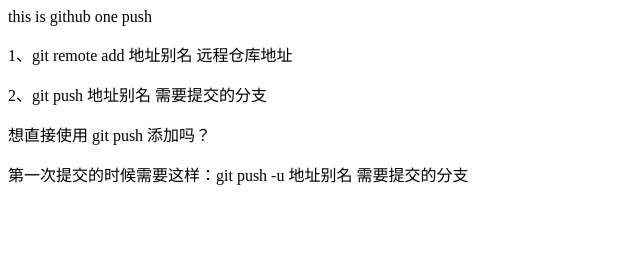
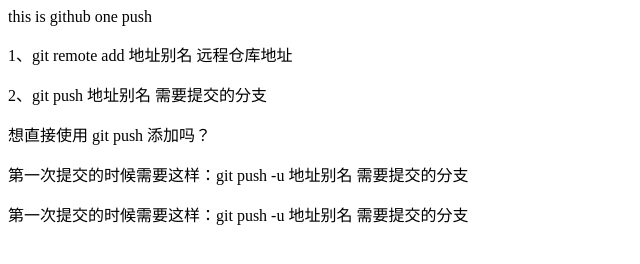
Before and after one commit to getAlt/itcat, a plain HTML site: page index.html in a window 1280 px wide. Shown: the whole page, without its empty margins (0-640 px from the left). Drawn offline with Linux system fonts and the light colour scheme.

Commit message:
第四次提交

```diff
--- a/index.html
+++ b/index.html
@@ -12,5 +12,6 @@
   <p>2、git push 地址别名 需要提交的分支</p>
   <P>想直接使用 git push 添加吗？</P>
   <P>第一次提交的时候需要这样：git push -u 地址别名 需要提交的分支</P>
+  <P>第一次提交的时候需要这样：git push -u 地址别名 需要提交的分支</P>
 </body>
 </html>
```
